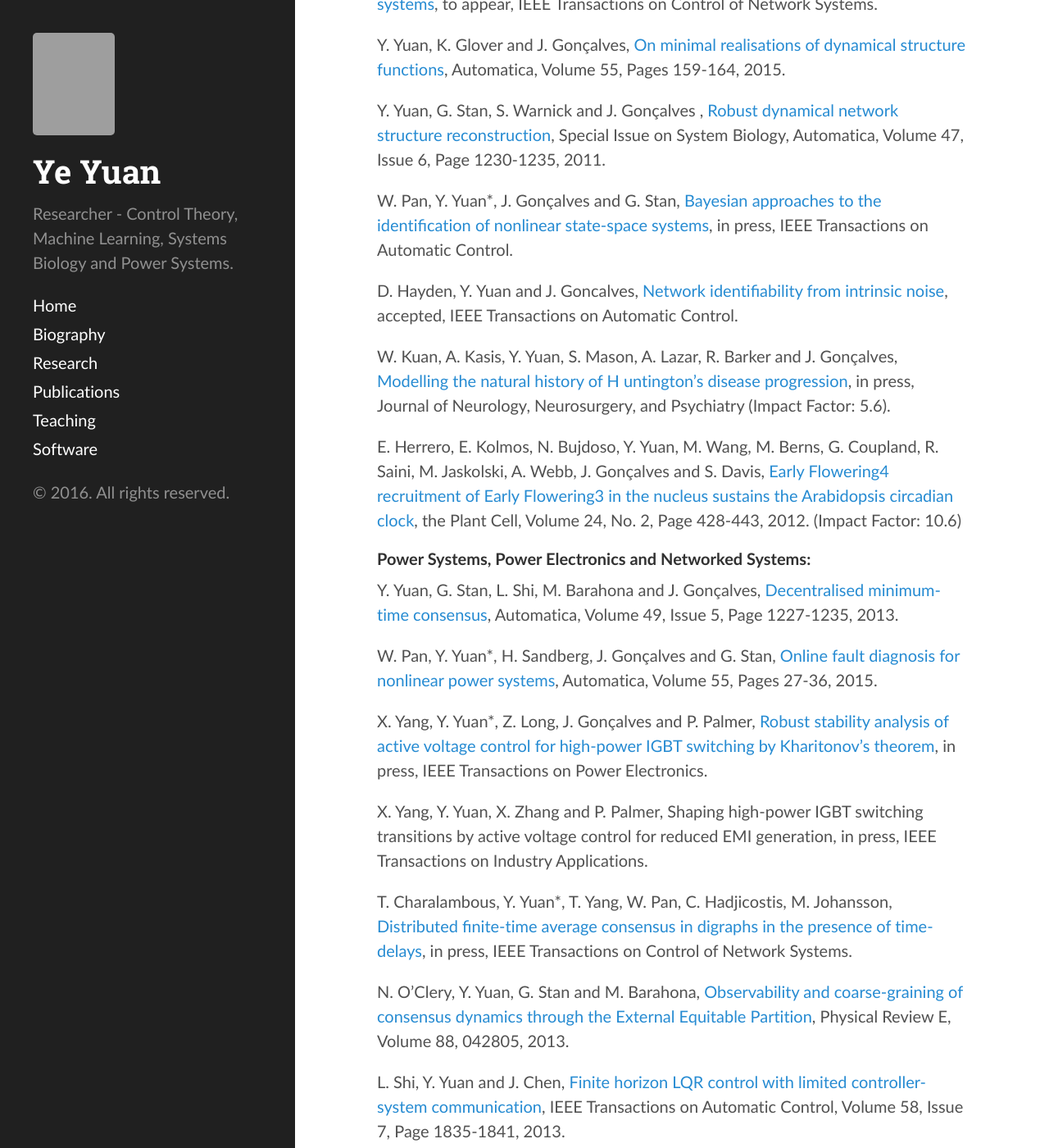
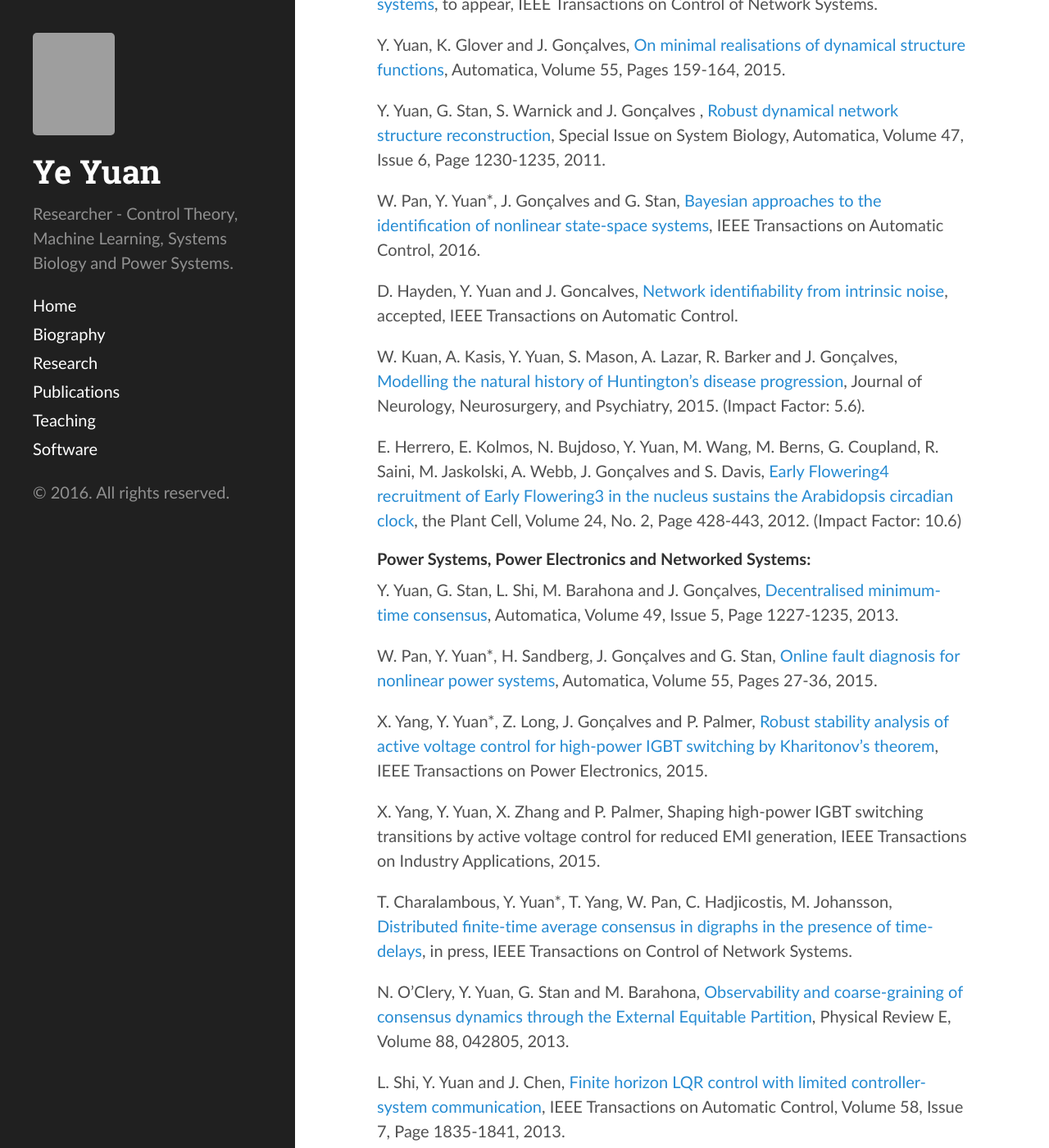
Before and after one commit to yy311/yy311.github.io, a Jekyll site: the page built from publication.md, in a window 1280 px wide and 1400 px high, scrolled down 529 px. Shown: the whole window at 82% size. Built offline with Jekyll 4.4.1, drawn with Linux system fonts in a browser that asks for light colours; grey boxes are pictures that could not be loaded.

Commit message:
Update publication.md

```diff
--- a/publication.md
+++ b/publication.md
@@ -23,11 +23,11 @@ Y. Yuan, K. Glover and J. Gonçalves, [On minimal realisations of dynamical str
 
 Y. Yuan, G. Stan, S. Warnick and J. Gonçalves , [Robust dynamical network structure reconstruction](http://www.sciencedirect.com/science/article/pii/S0005109811001828), Special Issue on System Biology, Automatica, Volume 47, Issue 6, Page 1230-1235, 2011.
 
-W. Pan, Y. Yuan*, J. Gonçalves and G. Stan, [Bayesian approaches to the identification of nonlinear state-space systems](http://arxiv.org/pdf/1408.3549v5.pdf), in press, IEEE Transactions on Automatic Control.
+W. Pan, Y. Yuan*, J. Gonçalves and G. Stan, [Bayesian approaches to the identification of nonlinear state-space systems](http://arxiv.org/pdf/1408.3549v5.pdf), IEEE Transactions on Automatic Control, 2016.
 
 D. Hayden, Y. Yuan and J. Goncalves, [Network identifiability from intrinsic noise](http://arxiv.org/abs/1310.0375), accepted, IEEE Transactions on Automatic Control.
 
-W. Kuan, A. Kasis, Y. Yuan, S. Mason, A. Lazar, R. Barker and J. Gonçalves,[ Modelling the natural history of H untington’s disease progression](http://jnnp.bmj.com/content/86/10/1143.abstract), in press, Journal of Neurology, Neurosurgery, and Psychiatry (Impact Factor: 5.6).
+W. Kuan, A. Kasis, Y. Yuan, S. Mason, A. Lazar, R. Barker and J. Gonçalves,[ Modelling the natural history of Huntington’s disease progression](http://jnnp.bmj.com/content/86/10/1143.abstract), Journal of Neurology, Neurosurgery, and Psychiatry, 2015. (Impact Factor: 5.6).
 
 E. Herrero, E. Kolmos, N. Bujdoso, Y. Yuan, M. Wang, M. Berns, G. Coupland, R. Saini, M. Jaskolski, A. Webb, J. Gonçalves and S. Davis, [Early Flowering4 recruitment of Early Flowering3 in the nucleus sustains the Arabidopsis circadian clock](http://www.plantcell.org/content/early/2012/02/07/tpc.111.093807.abstract), the Plant Cell, Volume 24, No. 2, Page 428-443, 2012. (Impact Factor: 10.6)
 
@@ -39,9 +39,9 @@ Y. Yuan, G. Stan, L. Shi, M. Barahona and J. Gonçalves, [Decentralised minimum
 
 W. Pan, Y. Yuan*, H. Sandberg, J. Gonçalves and G. Stan, [Online fault diagnosis for nonlinear power systems](http://ac.els-cdn.com/S0005109815000941/1-s2.0-S0005109815000941-main.pdf?_tid=b5e10452-5cd8-11e5-aaba-00000aab0f02&acdnat=1442452333_2541d645986555cf7b4e93810a863942), Automatica, Volume 55, Pages 27-36, 2015.
 
-X. Yang, Y. Yuan*, Z. Long, J. Gonçalves and P. Palmer, [Robust stability analysis of active voltage control for high-power IGBT switching by Kharitonov’s theorem](http://ieeexplore.ieee.org/xpls/abs_all.jsp?arnumber=7115949&tag=1), in press, IEEE Transactions on Power Electronics.
+X. Yang, Y. Yuan*, Z. Long, J. Gonçalves and P. Palmer, [Robust stability analysis of active voltage control for high-power IGBT switching by Kharitonov’s theorem](http://ieeexplore.ieee.org/xpls/abs_all.jsp?arnumber=7115949&tag=1), IEEE Transactions on Power Electronics, 2015.
 
-X. Yang, Y. Yuan, X. Zhang and P. Palmer, Shaping high-power IGBT switching transitions by active voltage control for reduced EMI generation, in press, IEEE Transactions on Industry Applications.
+X. Yang, Y. Yuan, X. Zhang and P. Palmer, Shaping high-power IGBT switching transitions by active voltage control for reduced EMI generation, IEEE Transactions on Industry Applications, 2015.
 
 T. Charalambous, Y. Yuan*, T. Yang, W. Pan, C. Hadjicostis, M. Johansson, [Distributed finite-time average consensus in digraphs in the presence of time-delays](http://ieeexplore.ieee.org/xpl/articleDetails.jsp?arnumber=7097006&punumber%3D6509490), in press, IEEE Transactions on Control of Network Systems.
 
```
